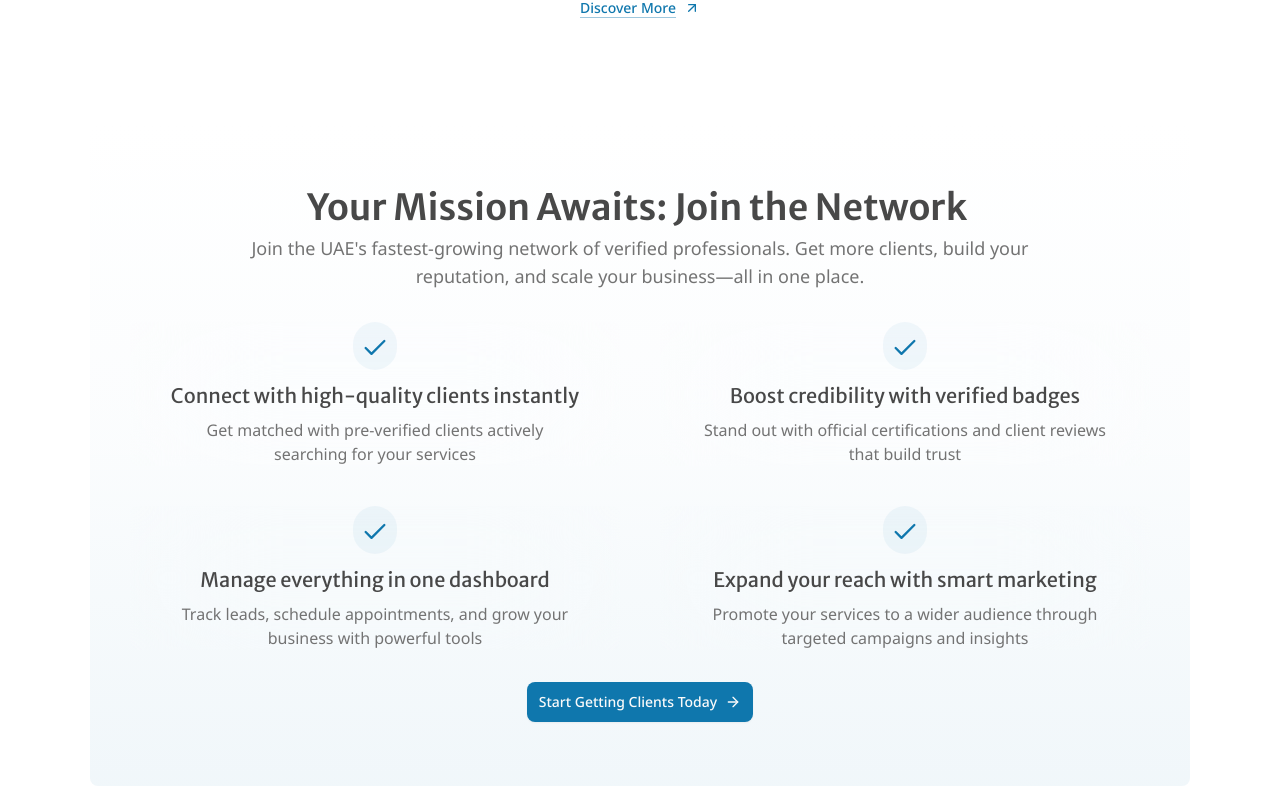
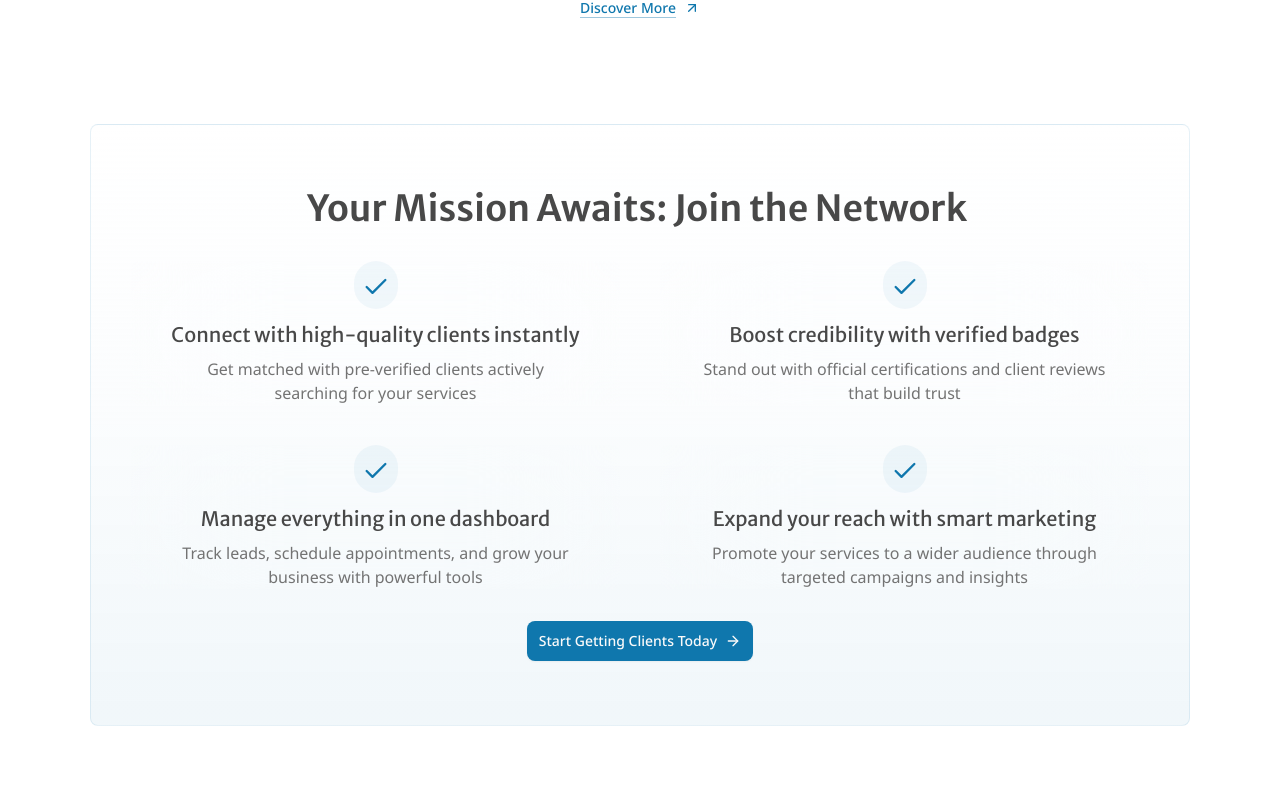
Before and after one commit to sameedahri/faa-main-frontend, a Next.js app: page / in a window 1280 px wide. Shown: the part 3978-4780 px from the top of the page. Built offline with nearby package versions, Linux system fonts and the light colour scheme.

Commit message:
Update Join The Network section by adding a border for improved visual distinction and commenting out the description for potential future use.

```diff
--- a/src/features/home/component/section/join-the-network-section.tsx
+++ b/src/features/home/component/section/join-the-network-section.tsx
@@ -5,10 +5,10 @@ import React from 'react'
 
 function JoinTheNetworkSection() {
     return (
-        <div className='container flex flex-col gap-8 max-w-inner-container items-center px-5 py-10 rounded-md bg-linear-to-t from-primary/6 via-primary/2 to-white md:py-16 md:px-10'>
+        <div className='container border border-primary/10 flex flex-col gap-8 max-w-inner-container items-center px-5 py-10 rounded-md bg-linear-to-t from-primary/6 via-primary/2 to-white md:py-16 md:px-10'>
             <SectionHeading
                 title="Your Mission Awaits: Join the Network"
-                description="Join the UAE's fastest-growing network of verified professionals. Get more clients, build your reputation, and scale your business—all in one place."
+                // description="Join the UAE's fastest-growing network of verified professionals. Get more clients, build your reputation, and scale your business—all in one place."
                 wrapperClassName='text-center items-center'
                 descriptionClassName='max-w-[80ch]'
             />
```
